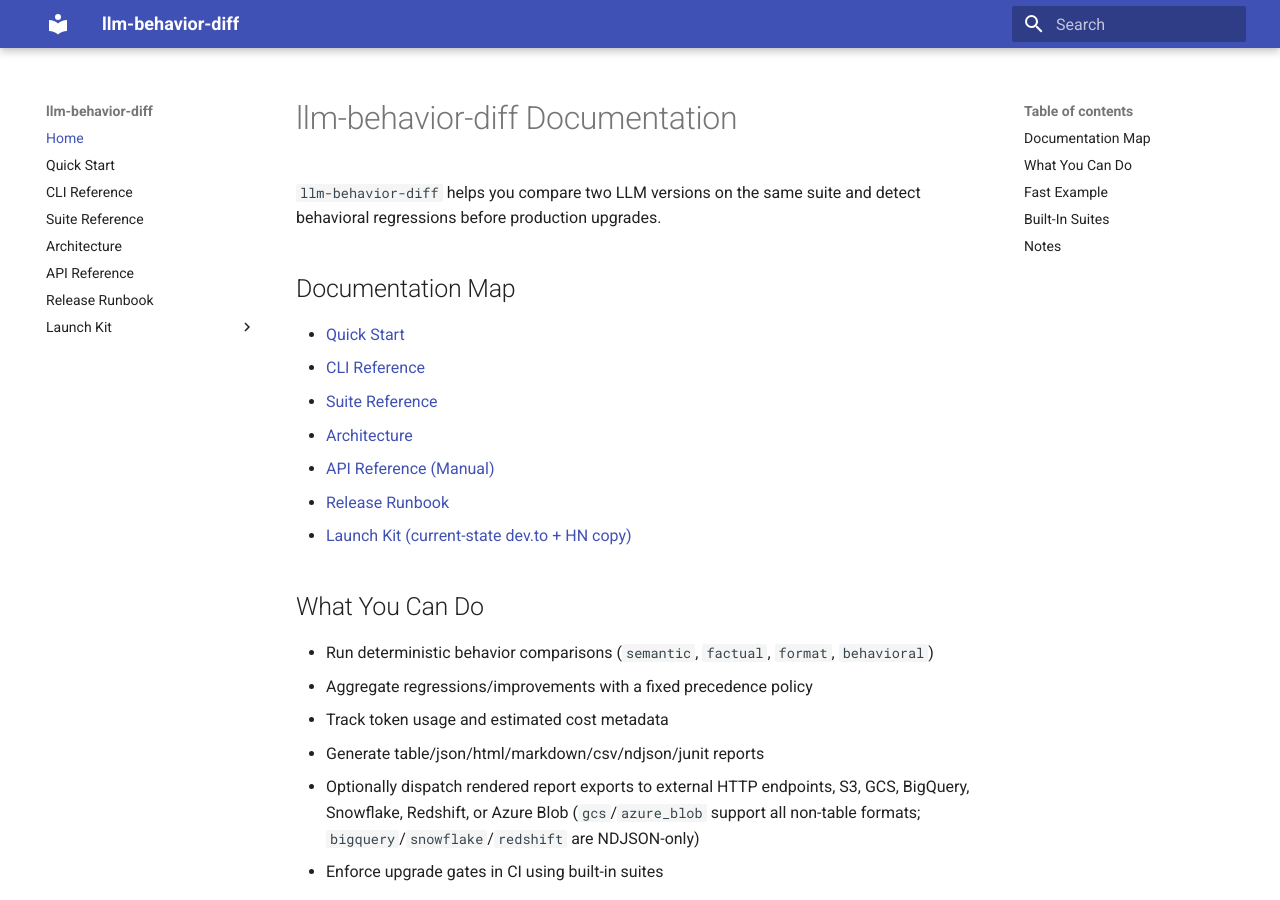
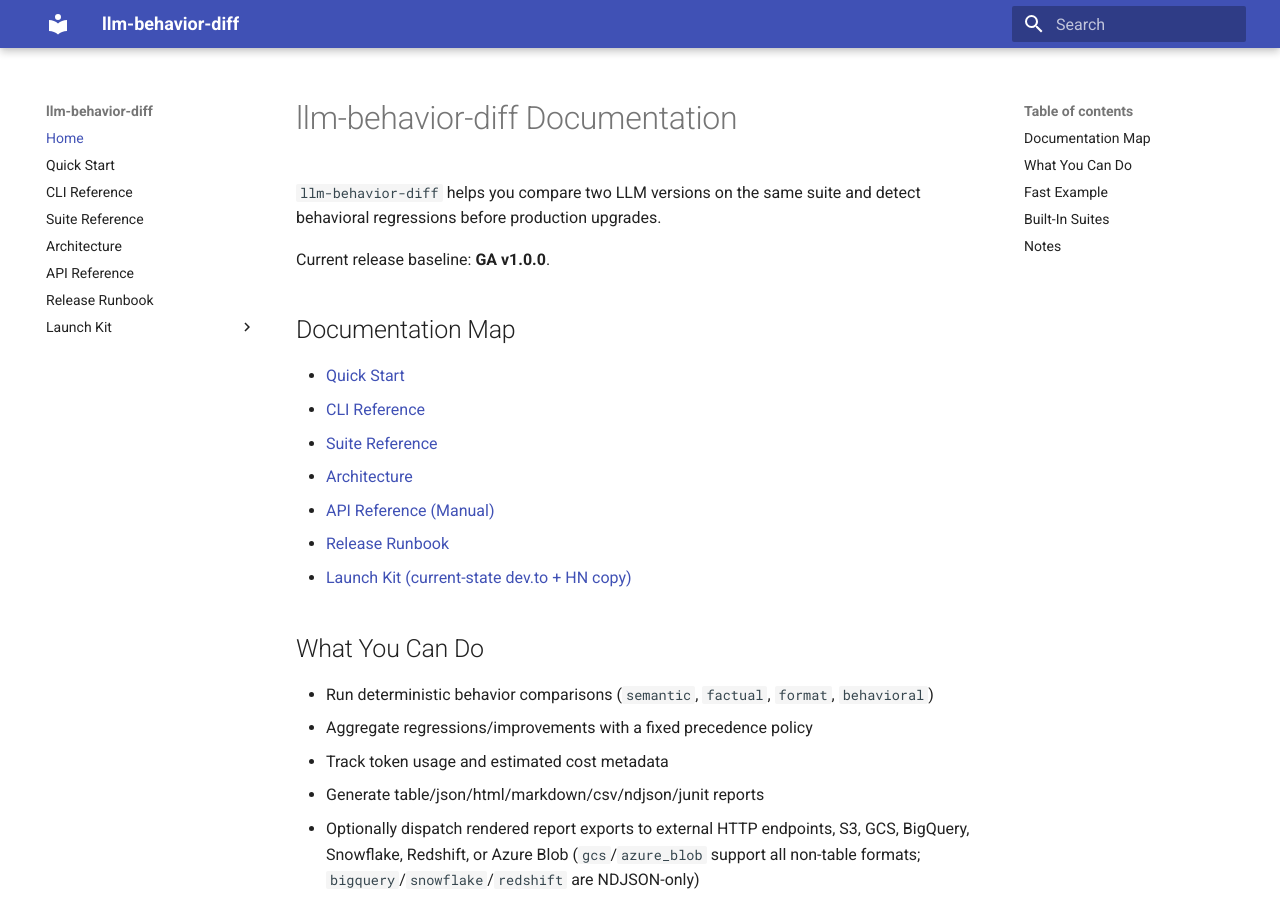
Before and after one commit to ogulcanaydogan/llm-behavior-diff, an MkDocs documentation site: the page built from docs/index.md, in a window 1280 px wide and 900 px high. Built offline with MkDocs 1.6.1 and Material for MkDocs 9.7.7, drawn with Linux system fonts in a browser that asks for light colours.

Commit message:
chore(release): prepare GA v1.0.0 metadata and runbook sync

```diff
--- a/docs/index.md
+++ b/docs/index.md
@@ -1,6 +1,8 @@
 # llm-behavior-diff Documentation
 
 `llm-behavior-diff` helps you compare two LLM versions on the same suite and detect behavioral regressions before production upgrades.
+
+Current release baseline: **GA v1.0.0**.
 
 ## Documentation Map
 
--- a/pyproject.toml
+++ b/pyproject.toml
@@ -4,7 +4,7 @@
 
 [project]
 name = "llm-behavior-diff"
-version = "0.1.0"
+version = "1.0.0"
 description = "Behavioral regression testing tool for LLM model upgrades. Compare model versions and detect behavioral changes."
 readme = "README.md"
 requires-python = ">=3.11"
@@ -15,7 +15,7 @@
 ]
 keywords = ["llm", "testing", "regression", "model-comparison", "mlops"]
 classifiers = [
-    "Development Status :: 3 - Alpha",
+    "Development Status :: 5 - Production/Stable",
     "Intended Audience :: Developers",
     "Programming Language :: Python :: 3",
     "Programming Language :: Python :: 3.11",
```
Also changed, not shown: README.md (+2 -0 lines), ROADMAP.md (+1 -1 lines), docs/release-runbook.md (+1 -1 lines), 1 other file.
